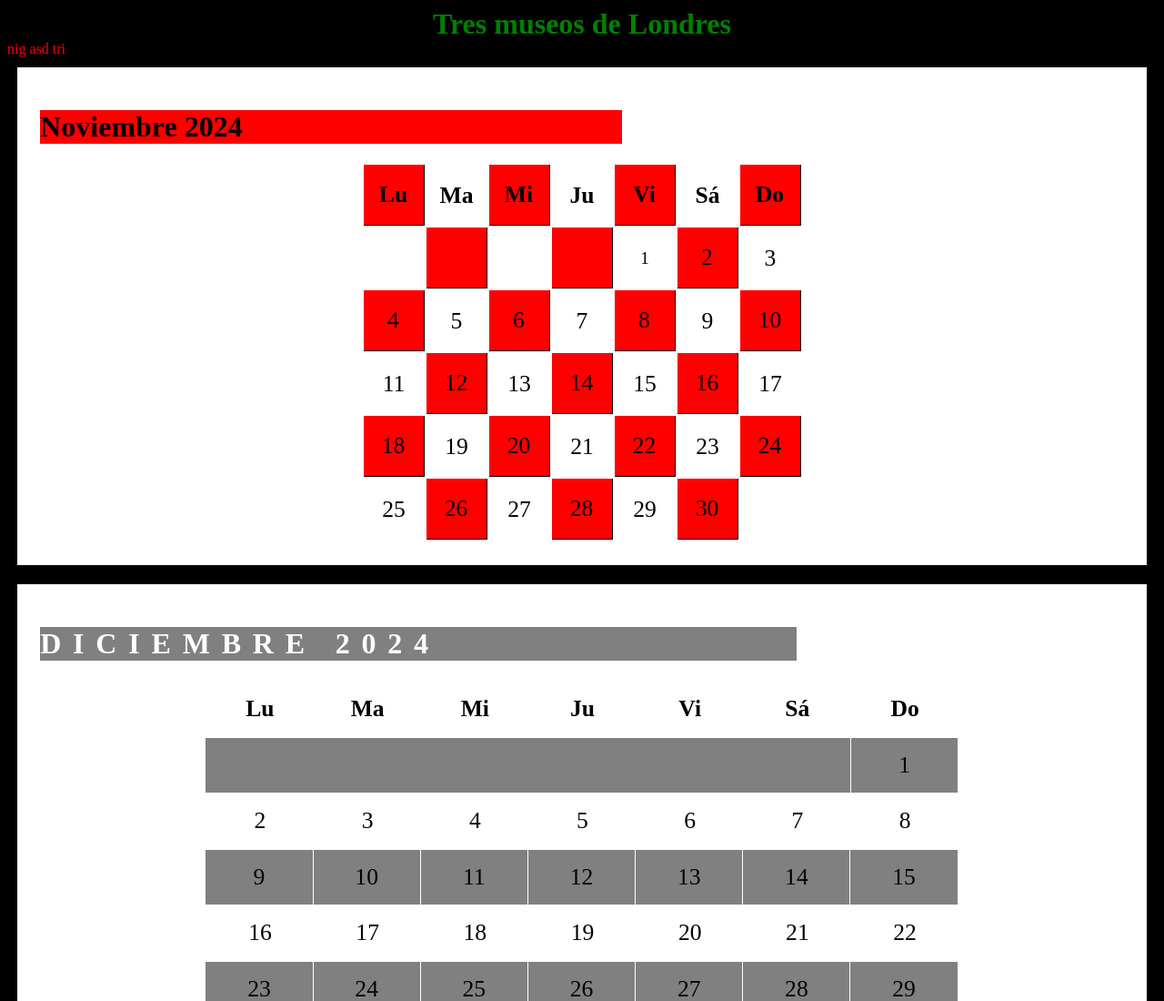
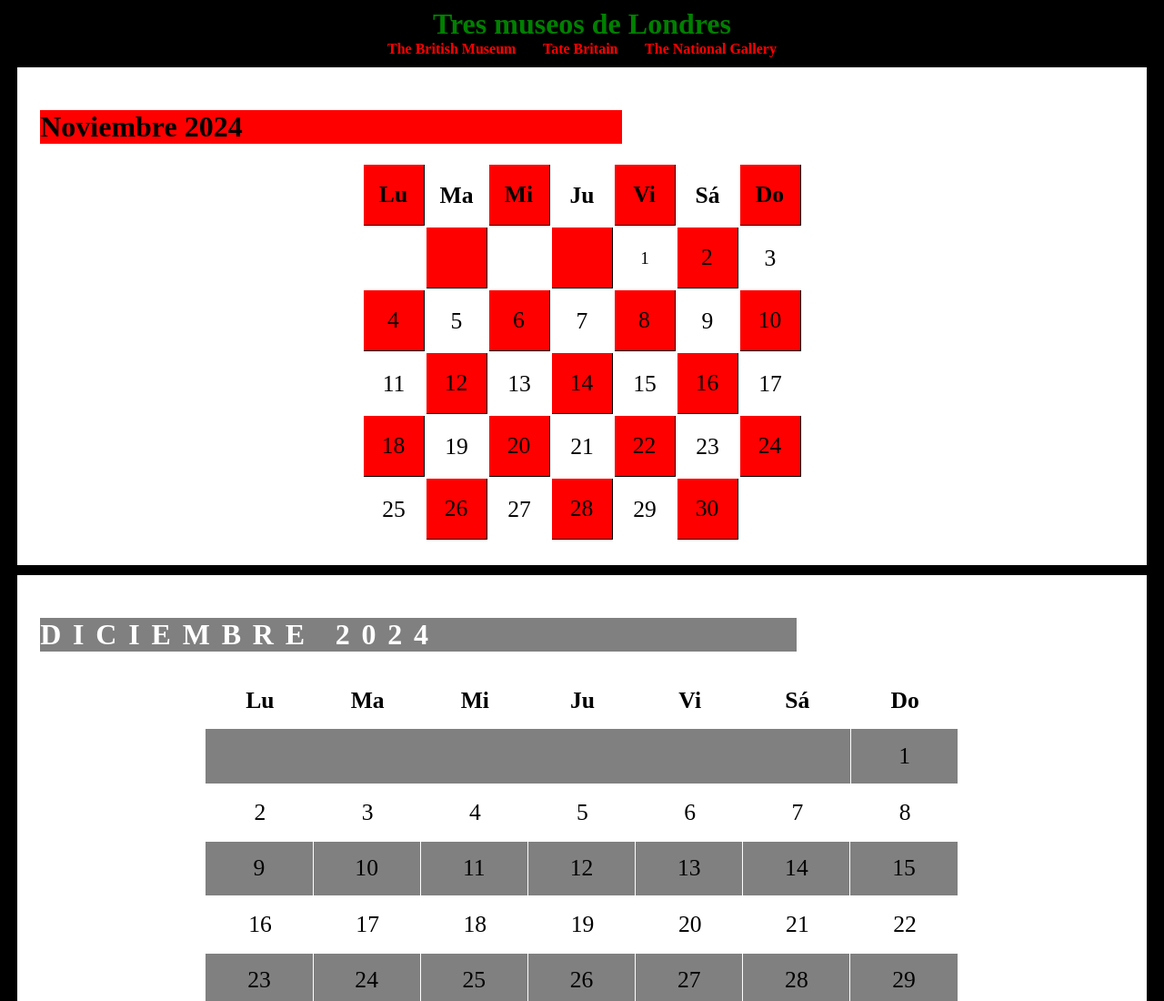
Before and after one commit to HighYitan/Design-of-Web-Interfaces, a plain HTML site: page 3. Refresco de CSS/British Museum/museum.html in a window 1280 px wide. Shown: the top 1100 px of the page at 91% size. Drawn offline with Linux system fonts and the light colour scheme.

Commit message:
'webbrit'

```diff
--- a/3. Refresco de CSS/British Museum/assets/css/styles.css
+++ b/3. Refresco de CSS/British Museum/assets/css/styles.css
@@ -6,11 +6,13 @@ body{
     text-align: center;
     margin: 0;
 }
-span{
+.museums{
     color: red;
     text-align: center;
-    margin-left: auto;
-    margin-right: auto;
+    font-weight: bold;
+}
+span{
+    margin: 1vw;
 }
 .calendario{
     background-color: white;
--- a/3. Refresco de CSS/British Museum/museum.html
+++ b/3. Refresco de CSS/British Museum/museum.html
@@ -8,9 +8,11 @@
     </head>
     <body>
         <h1 class="titulo">Tres museos de Londres</h1>
-        <span>nig</span>
-        <span>asd</span>
-        <span>tri</span>
+        <div class="museums">
+            <span>The British Museum</span>
+            <span>Tate Britain</span>
+            <span>The National Gallery</span>
+        </div>
         <div class="calendario">
             <h1 id="noviembre">Noviembre 2024</h1>
             <table>
```
